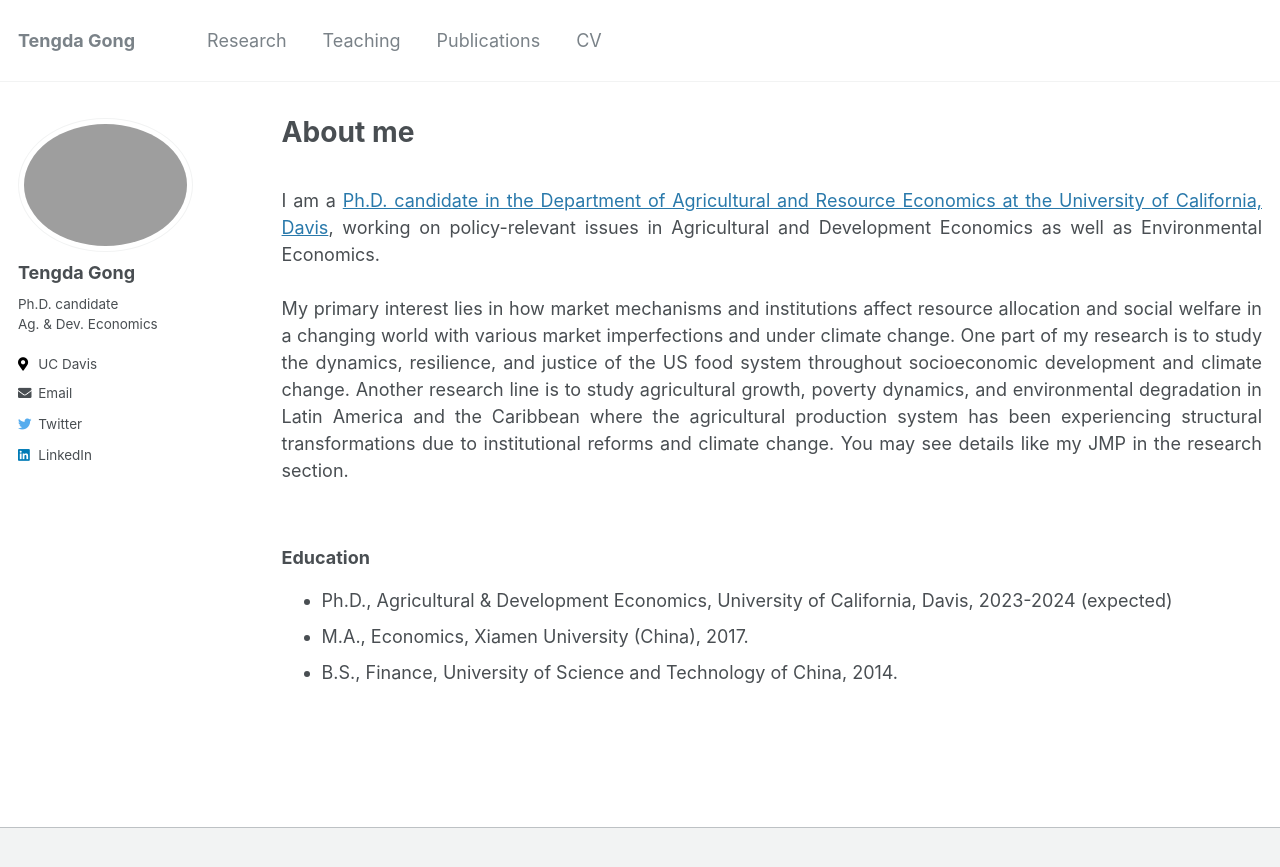
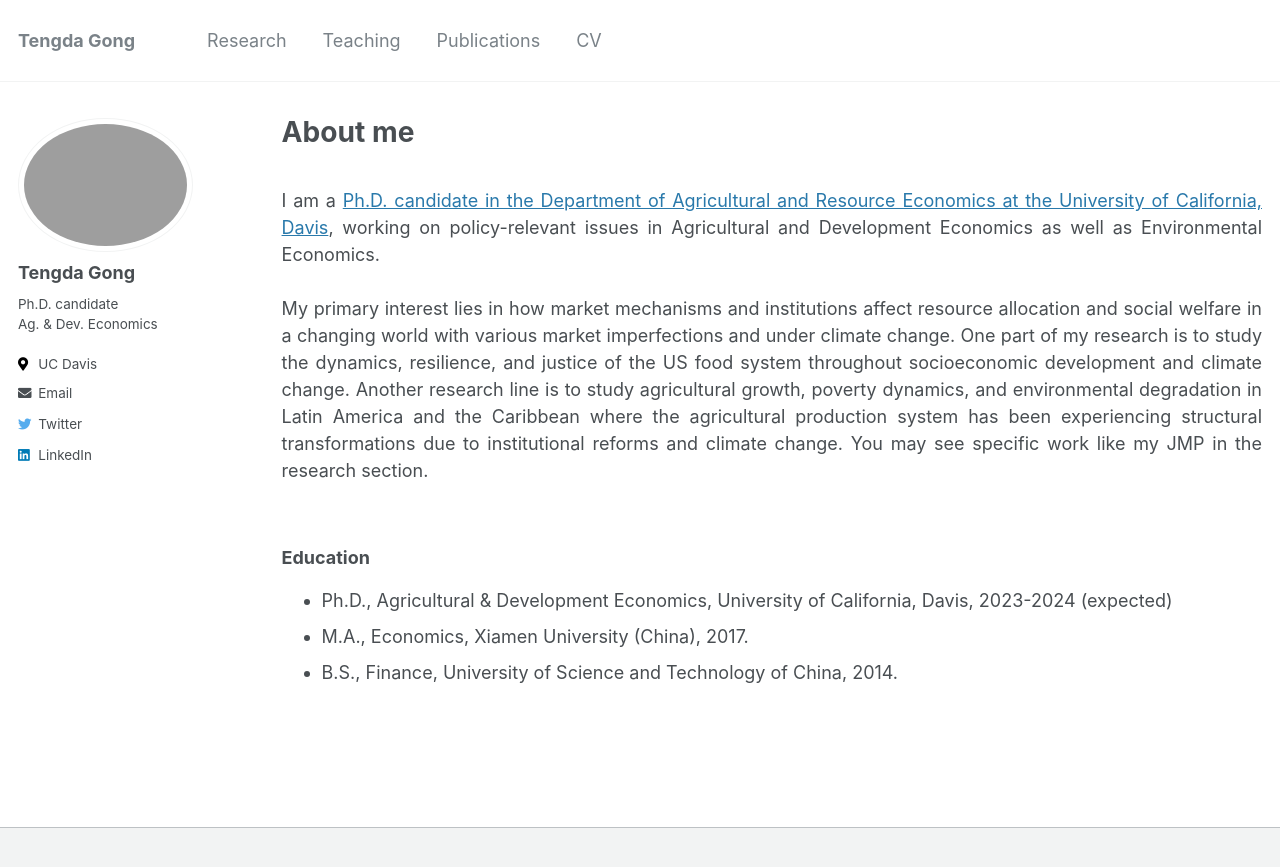
Before and after one commit to tendakung/tendakung.github.io, a Jekyll site: the page built from _pages/about.md, in a window 1280 px wide. Shown: the top 867 px of the page. Built offline with Jekyll 4.4.1, drawn with Linux system fonts in a browser that asks for light colours.

Commit message:
minor change

```diff
--- a/_pages/about.md
+++ b/_pages/about.md
@@ -11,7 +11,7 @@ redirect_from:
 I am a [Ph.D. candidate in the Department of Agricultural and Resource Economics at the University of California, Davis](https://are.ucdavis.edu/people/grad-students/phd/tengda-gong/), working on policy-relevant issues in Agricultural and Development Economics as well as Environmental Economics.
 <br>
 <br>
-My primary interest lies in how market mechanisms and institutions affect resource allocation and social welfare in a changing world with various market imperfections and under climate change. One part of my research is to study the dynamics, resilience, and justice of the US food system throughout socioeconomic development and climate change. Another research line is to study agricultural growth, poverty dynamics, and environmental degradation in Latin America and the Caribbean where the agricultural production system has been experiencing structural transformations due to institutional reforms and climate change. You may see details like my JMP in the research section.
+My primary interest lies in how market mechanisms and institutions affect resource allocation and social welfare in a changing world with various market imperfections and under climate change. One part of my research is to study the dynamics, resilience, and justice of the US food system throughout socioeconomic development and climate change. Another research line is to study agricultural growth, poverty dynamics, and environmental degradation in Latin America and the Caribbean where the agricultural production system has been experiencing structural transformations due to institutional reforms and climate change. You may see specific work like my JMP in the research section.
 <br>
 <br>
 ### Education
```
